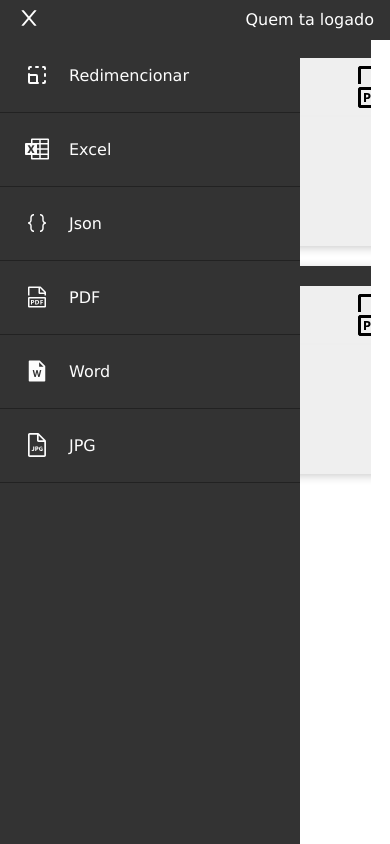
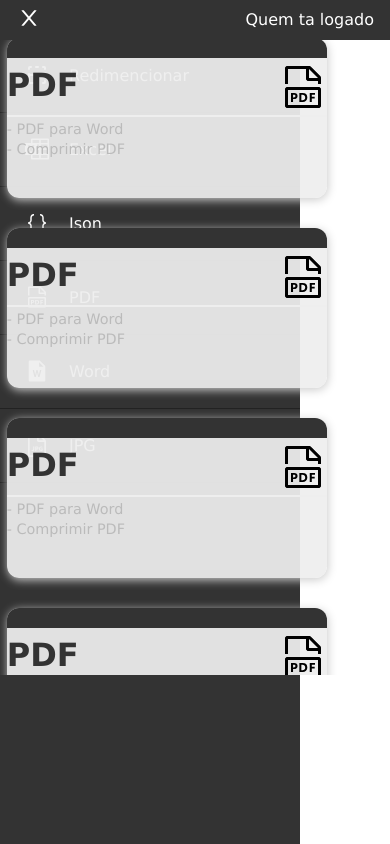
Before and after one commit to Joao-Pedro15/devHelper-frontend, a React (Create React App) app in the folder client/: page /home in a window 390 px wide. Built offline with nearby package versions, Linux system fonts and the light colour scheme.

Commit message:
chore: change grid responsive cards

```diff
--- a/client/src/components/Card/style.ts
+++ b/client/src/components/Card/style.ts
@@ -14,6 +14,11 @@
       transform: scale(40);
       opacity: 50%;
     }
+  }
+
+  @media(max-width: 950px){
+    width: 20rem;
+    height: 10rem;
   }
 `
 
--- a/client/src/components/CardContainer/style.ts
+++ b/client/src/components/CardContainer/style.ts
@@ -2,8 +2,15 @@
 
 export const Container = styled.div`
   display: grid;
-  grid-template: 1fr/ 1fr 1fr 1fr;
-  gap: 10px;
+  grid-template-columns: repeat(auto-fit, minmax(25rem, 10fr));
+  gap: 20px;
+  position: relative;
+  width: 90%;
   place-items: center;
 
+  @media(max-width: 950px){
+    grid-template-columns: repeat(auto-fit, minmax(20rem, 10fr));
+
+  }
+
 `
```
